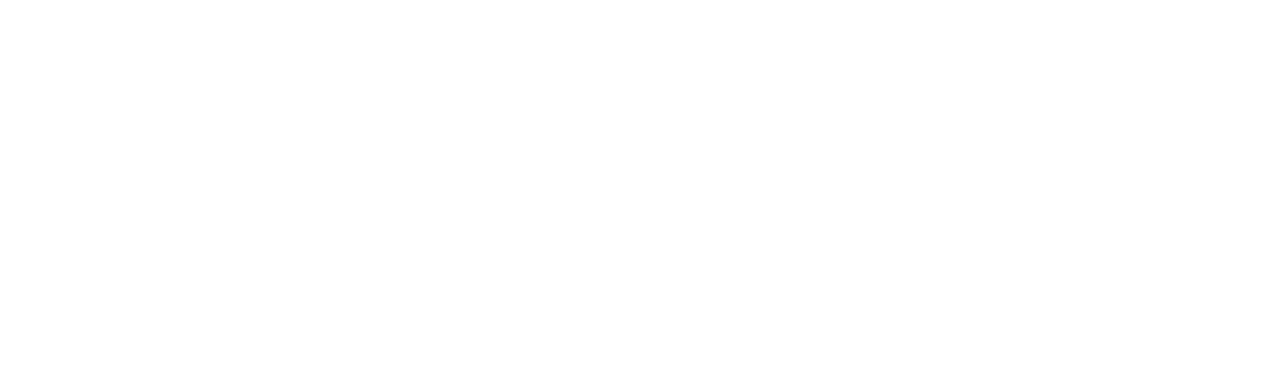
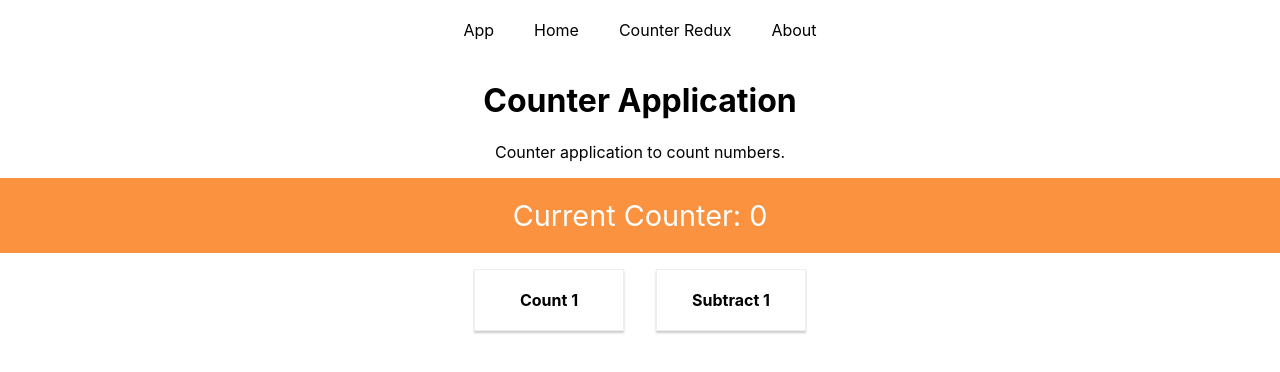
Before and after one commit to marlonfsolis/React_Redux_Counter, a React (Create React App) app: page /counter/redux in a window 1280 px wide. Before the commit this address had no page. Shown: the top 372 px of the page. Built offline with nearby package versions, Linux system fonts and the light colour scheme.

Commit message:
using redux with hooks

```diff
--- a/package.json
+++ b/package.json
@@ -3,12 +3,16 @@
   "version": "0.1.0",
   "private": true,
   "dependencies": {
+    "@reduxjs/toolkit": "^1.7.1",
     "@testing-library/jest-dom": "^5.16.1",
     "@testing-library/react": "^12.1.2",
     "@testing-library/user-event": "^13.5.0",
     "history": "^5.1.0",
+    "install": "^0.13.0",
+    "npm": "^8.3.0",
     "react": "^17.0.2",
     "react-dom": "^17.0.2",
+    "react-redux": "^7.2.6",
     "react-router-dom": "^6.1.1",
     "react-scripts": "5.0.0",
     "web-vitals": "^2.1.2"
--- a/src/Router.js
+++ b/src/Router.js
@@ -4,6 +4,7 @@
 import App from './App';
 import Home from './views/Home/Home';
 import About from './views/About/About';
+import CounterRedux from './views/CounterRedux/CounterRedux';
 
 const Router = () => {
 	return (
@@ -13,6 +14,7 @@
 					<Route index={true} element={<Home />} ></Route>
 					<Route path='home' element={<Home />} ></Route>
 					<Route path='about' element={<About />}></Route>
+					<Route path='counter/redux' element={<CounterRedux />}></Route>
 				</Route>
 			</Routes>
 		</BrowserRouter>
--- a/src/components/Header/Header.js
+++ b/src/components/Header/Header.js
@@ -11,6 +11,7 @@
                     <ul>
                         <li><Link to="/">App</Link></li>
                         <li><Link to="/home">Home</Link></li>
+                        <li><Link to="/counter/redux">Counter Redux</Link></li>
                         <li><Link to="/about">About</Link></li>
                     </ul>
                 </nav>
--- a/src/index.js
+++ b/src/index.js
@@ -4,10 +4,14 @@
 import reportWebVitals from './reportWebVitals';
 import Router from './Router';
 
+import store from './store/store';
+import { Provider } from 'react-redux';
 
 ReactDOM.render(
     <React.StrictMode>
-        <Router />
+        <Provider store={store}>
+            <Router />
+        </Provider>
     </React.StrictMode>,
     document.getElementById('root')
 );
--- /dev/null
+++ b/src/store/reducers/counterSlice.js
@@ -0,0 +1,28 @@
+import { createSlice } from '@reduxjs/toolkit';
+
+export const counterSlice = createSlice({
+    name: 'counter',
+    initialState: {
+        value: 0,
+    },
+    reducers: {
+        increment: (state) => {
+            // Redux Toolkit allows us to write "mutating" logic in reducers. It
+            // doesn't actually mutate the state because it uses the Immer library,
+            // which detects changes to a "draft state" and produces a brand new
+            // immutable state based off those changes
+            state.value += 1
+        },
+        decrement: (state) => {
+            state.value -= 1
+        },
+        incrementByAmount: (state, action) => {
+            state.value += action.payload
+        },
+    },
+})
+
+// Action creators are generated for each case reducer function
+export const { increment, decrement, incrementByAmount } = counterSlice.actions
+
+export default counterSlice.reducer
--- /dev/null
+++ b/src/store/store.js
@@ -0,0 +1,8 @@
+import { configureStore } from '@reduxjs/toolkit';
+import counterReducer from './reducers/counterSlice';
+
+export default configureStore({
+    reducer: {
+        counter: counterReducer
+    },
+})
--- /dev/null
+++ b/src/views/CounterRedux/CounterRedux.js
@@ -0,0 +1,29 @@
+import React, { useState } from 'react';
+
+import { useSelector, useDispatch } from 'react-redux';
+import { increment, decrement } from '../../store/reducers/counterSlice';
+
+import CounterControl from '../../components/CounterControl/CounterControl';
+import CounterOutput from '../../components/CounterOutput/CounterOutput';
+
+const CounterRedux = () => {
+
+    const counterResult = useSelector(state => state.counter.value);
+
+
+    return (
+        <div>
+            <h1>Counter Application</h1>
+            <p>Counter application to count numbers.</p>
+
+            <CounterOutput value={counterResult} />
+
+            <CounterControl label='Count 1' onClick={increment} />
+            <CounterControl label='Subtract 1' onClick={decrement} />
+            {/*<CounterControl label='Count 5' onClick={countFive} />*/}
+            {/*<CounterControl label='Subtract 5' onClick={subtractFive} />*/}
+        </div>
+    );
+};
+
+export default CounterRedux;
--- a/src/views/Home/Home.js
+++ b/src/views/Home/Home.js
@@ -5,22 +5,22 @@
 
 const Home = () => {
 
-    const [ counteResult, setCounteResult ] = useState(0);
+    const [ counterResult, setCounterResult ] = useState(0);
 
     const countOne = () => {
-        setCounteResult(counteResult + 1);
+        setCounterResult(counterResult + 1);
     };
 
     const subtractOne = () => {
-        setCounteResult(counteResult - 1);
+        setCounterResult(counterResult - 1);
     };
 
     const countFive = () => {
-        setCounteResult(counteResult + 5);
+        setCounterResult(counterResult + 5);
     };
 
     const subtractFive = () => {
-        setCounteResult(counteResult - 5);
+        setCounterResult(counterResult - 5);
     };
 
     return (
@@ -28,7 +28,7 @@
             <h1>Counter Application</h1>
             <p>Counter application to count numbers.</p>
 
-            <CounterOutput value={counteResult} />
+            <CounterOutput value={counterResult} />
 
             <CounterControl label='Count 1' onClick={countOne} />
             <CounterControl label='Subtract 1' onClick={subtractOne} />
```
Also changed, not shown: src/views/CounterRedux/CounterRedux.css (added), 1 other file (tests, documents, lock files or other folders).
